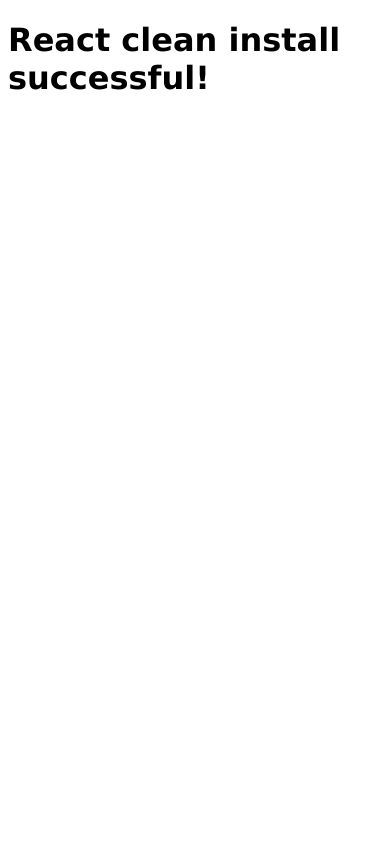
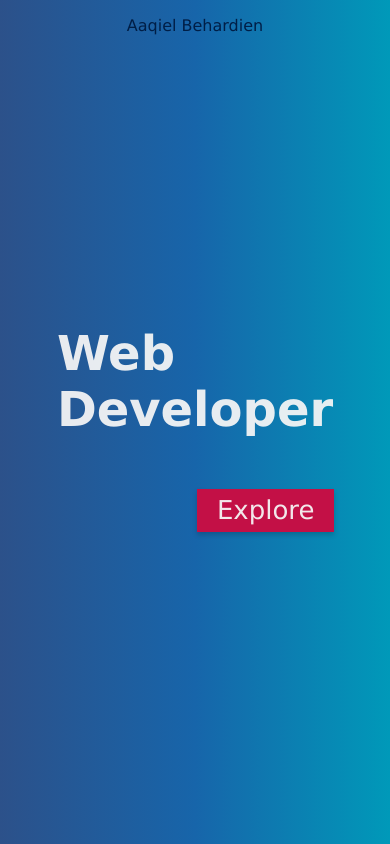
Before and after one commit to xjr007/aaqiel.behardien, a React (Create React App) app: page / in a window 390 px wide. Built offline with nearby package versions, Linux system fonts and the light colour scheme.

Commit message:
mobile responsive | landing section | button style completed | don't know where the name should go | colour palette pending for change

```diff
--- a/src/App.js
+++ b/src/App.js
@@ -1,5 +1,8 @@
-import React from 'react';
+import React, { Fragment } from 'react';
 import { BrowserRouter as Router, Route, Switch } from 'react-router-dom';
+
+// sections
+import IntroSection from './components/sections/introSection';
 
 // style sheet
 import './assets/styles/style.css';
@@ -7,7 +10,7 @@ import './assets/styles/style.css';
 const App = () => {
 	return (
 		<div className='App'>
-			<h1>React clean install successful!</h1>
+			<IntroSection />
 		</div>
 	);
 };
--- a/src/assets/styles/style.css
+++ b/src/assets/styles/style.css
@@ -1,4 +1,114 @@
 * {
   font-family: 'Lucida Sans', 'Lucida Sans Regular', 'Lucida Grande', 'Lucida Sans Unicode', Geneva, Verdana, sans-serif;
+  padding: 0;
+  margin: 0;
+  -webkit-box-sizing: border-box;
+          box-sizing: border-box;
+}
+
+.App {
+  display: -webkit-box;
+  display: -ms-flexbox;
+  display: flex;
+  -ms-flex-wrap: wrap;
+      flex-wrap: wrap;
+  -webkit-box-orient: vertical;
+  -webkit-box-direction: normal;
+      -ms-flex-direction: column;
+          flex-direction: column;
+  height: 100vh;
+  width: 100%;
+}
+
+.App .intro_section {
+  font-size: smaller;
+  height: 100vh;
+  width: 100%;
+  display: -webkit-box;
+  display: -ms-flexbox;
+  display: flex;
+  -webkit-box-orient: vertical;
+  -webkit-box-direction: normal;
+      -ms-flex-direction: column;
+          flex-direction: column;
+  -webkit-box-pack: center;
+      -ms-flex-pack: center;
+          justify-content: center;
+  -webkit-box-align: center;
+      -ms-flex-align: center;
+          align-items: center;
+  background: -webkit-gradient(linear, right top, left top, from(#0099b9), color-stop(#1765aa), to(#2c518a));
+  background: linear-gradient(to left, #0099b9, #1765aa, #2c518a);
+}
+
+.App .intro_section .word_box {
+  margin-left: 48px;
+  margin-right: 48px;
+}
+
+.App .intro_section .word_box #profession {
+  color: rgba(245, 245, 245, 0.938);
+  display: -webkit-inline-box;
+  display: -ms-inline-flexbox;
+  display: inline-flex;
+  -ms-flex-wrap: wrap;
+      flex-wrap: wrap;
+  -webkit-box-orient: vertical;
+  -webkit-box-direction: normal;
+      -ms-flex-direction: column;
+          flex-direction: column;
+  padding: 0.25em;
+  text-align: left;
+  font-weight: 600;
+  font-size: 48px;
+}
+
+.App .intro_section .btn_explore {
+  display: -webkit-inline-box;
+  display: -ms-inline-flexbox;
+  display: inline-flex;
+  -webkit-box-pack: center;
+      -ms-flex-pack: center;
+          justify-content: center;
+  -webkit-box-align: center;
+      -ms-flex-align: center;
+          align-items: center;
+  min-width: 4em;
+  min-height: 22px;
+  -webkit-box-shadow: 0 3px 5px rgba(0, 0, 0, 0.18);
+          box-shadow: 0 3px 5px rgba(0, 0, 0, 0.18);
+  border-style: none;
+  color: rgba(245, 245, 245, 0.938);
+  font-size: 26px;
+  font-weight: 550;
+  text-align: center;
+  padding: 0.25em 0.75em;
+  margin-top: 40px;
+  -ms-flex-item-align: end;
+      align-self: flex-end;
+  margin-right: 56px;
+  background-color: #c31046;
+  -webkit-transition: 220ms all ease-in-out;
+  transition: 220ms all ease-in-out;
+}
+
+.App .intro_section .btn_explore:hover, .App .intro_section .btn_explore:active {
+  background-color: #9c0d38;
+  cursor: pointer;
+}
+
+.App .intro_section .btn_explore:focus {
+  outline-style: solid;
+  outline-color: transparent;
+  -webkit-box-shadow: 0 0 0 2px #750a2a;
+          box-shadow: 0 0 0 2px #750a2a;
+}
+
+.App .intro_section #name {
+  position: absolute;
+  font-weight: 300;
+  font-size: 16px;
+  top: 16px;
+  color: #001e46;
 }
 /*# sourceMappingURL=style.css.map */
--- a/src/assets/styles/style.scss
+++ b/src/assets/styles/style.scss
@@ -1,4 +1,94 @@
+$pink: #df2af5;
+$purple-blue: #3c49a6;
+$pink-red-faded: #b36c8e;
+$cyan: #17bbd0;
+$red-pink-dom-clr: #c31046;
+$white: rgba(245, 245, 245, 0.938);
+$lighter-blue: #003c8b;
+$dark-blue: #001e46;
+
+@mixin border-default($colour) {
+	border: solid 2px $colour;
+}
+
 * {
 	font-family: 'Lucida Sans', 'Lucida Sans Regular', 'Lucida Grande',
 		'Lucida Sans Unicode', Geneva, Verdana, sans-serif;
+	padding: 0;
+	margin: 0;
+	box-sizing: border-box;
 }
+
+.App {
+	display: flex;
+	flex-wrap: wrap;
+	flex-direction: column;
+	height: 100vh;
+	width: 100%;
+
+	.intro_section {
+		font-size: smaller;
+		height: 100vh;
+		width: 100%;
+		display: flex;
+		flex-direction: column;
+		justify-content: center;
+		align-items: center;
+		background: linear-gradient(to left, #0099b9, #1765aa, #2c518a);
+
+		.word_box {
+			margin-left: 48px;
+			margin-right: 48px;
+
+			#profession {
+				color: $white;
+				display: inline-flex;
+				flex-wrap: wrap;
+				flex-direction: column;
+				padding: 0.25em;
+				text-align: left;
+				font-weight: 600;
+				font-size: 48px;
+			}
+		}
+
+		.btn_explore {
+			display: inline-flex;
+			justify-content: center;
+			align-items: center;
+			min-width: 4em;
+			min-height: 22px;
+			box-shadow: 0 3px 5px rgba(0, 0, 0, 0.18);
+			border-style: none;
+			color: $white;
+			font-size: 26px;
+			font-weight: 550;
+			text-align: center;
+			padding: 0.25em 0.75em;
+			margin-top: 40px;
+			align-self: flex-end;
+			margin-right: 56px;
+			background-color: $red-pink-dom-clr;
+			transition: 220ms all ease-in-out;
+			&:hover,
+			&:active {
+				background-color: scale-color($red-pink-dom-clr, $lightness: -20%);
+				cursor: pointer;
+			}
+			&:focus {
+				outline-style: solid;
+				outline-color: transparent;
+				box-shadow: 0 0 0 2px
+					scale-color($red-pink-dom-clr, $lightness: -40%);
+			}
+		}
+
+		#name {
+			position: absolute;
+			font-weight: 300;
+			font-size: 16px;
+			top: 16px;
+			color: $dark-blue;
+		}
+	}
+}
--- /dev/null
+++ b/src/components/sections/introSection.js
@@ -0,0 +1,17 @@
+import React from 'react';
+
+export const introSection = () => {
+	return (
+		<section className='intro_section'>
+			<h3 id='name'>Aaqiel Behardien</h3>
+			<div className='word_box'>
+				<h1 id='profession'>Web Developer</h1>
+			</div>
+			<button type='button' className='btn_explore'>
+				Explore
+			</button>
+		</section>
+	);
+};
+
+export default introSection;
```
Also changed, not shown: 1 other file (tests, documents, lock files or other folders).
